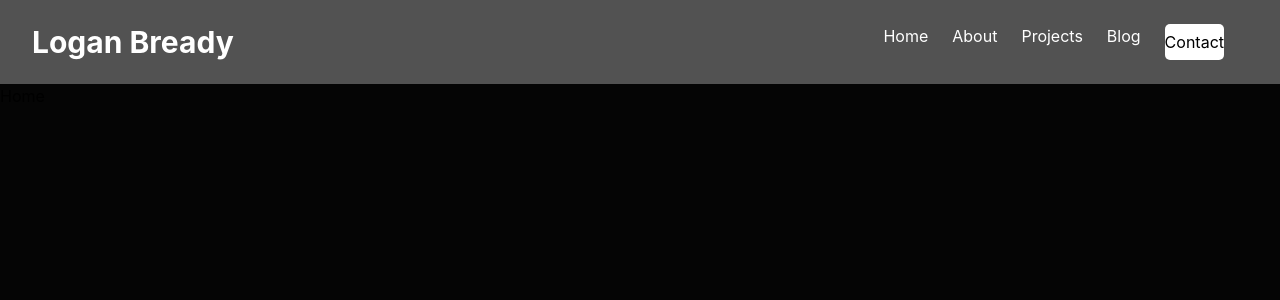
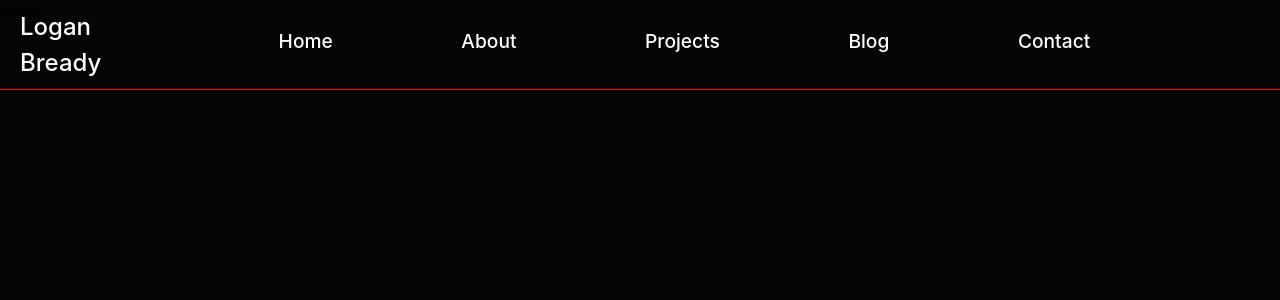
Before and after one commit to LoganBready/my-site, a Next.js app: page / in a window 1280 px wide. Shown: the top 300 px of the page. Built offline with nearby package versions, Linux system fonts and the light colour scheme.

Commit message:
some nav work

```diff
--- a/src/components/Navigation/Header.module.scss
+++ b/src/components/Navigation/Header.module.scss
@@ -1,9 +1,89 @@
-.ContactBtn {
-    background-color: #fff;
-    height: 100%;
-    display: flex;
-    justify-content: center;
-    align-items: center;
-    cursor: pointer;
-    border-radius: 5px;
+@media only screen and (min-width: 0em) {
+    .Header {
+        width: 100vw;
+        max-width: 100%;
+        height: 90px;
+        display: flex;
+        justify-content: space-between;
+        align-items: center;
+        position: fixed;
+        border-bottom: 1px solid red;
+        top: 0;
+        left: 0;
+        z-index: 100;
+    }
+
+    .Container {
+        padding: 0 20px;
+        width: 96%;
+        display: flex;
+        justify-content: space-between;
+        align-items: center;
+    }
+
+    .Heading {
+        display: none;
+    }
+
+    .Nav {
+        display: flex;
+        justify-content: space-between;
+        align-items: center;
+        width: 100%;
+        height: 100%;
+    }
+
+    .Ul {
+        display: flex;
+        align-items: center;
+        justify-content: space-evenly;
+        width: 100%;
+    }
+
+    .Atag {
+        text-decoration: none;
+        color: #fff;
+        font-size: 1.2rem;
+        font-weight: 500;
+        padding: 0 10px;
+        transition: all 0.3s ease-in-out;
+
+        &:hover {
+            color: #69696a;
+
+        }
+
+        @media(max-width: 440px) {
+            font-size: 1rem;
+        }
+
+    }
+
+    .ContactBtn {
+        &:hover {
+            .Bar {
+                width: 100%;
+            }
+        }
+    }
+
+    .Bar {
+        width: 0;
+        height: 2px;
+        background: #69696a;
+        transition: all 0.3s ease-in-out;
+        display: block;
+        margin-top: 5px;
+    }
 }
+
+@media only screen and (min-width: 48em){
+    .Heading {
+        display: block;
+        font-size: 1.5rem;
+        font-weight: 500;
+        color: #fff;
+    }
+}
+
+// #69696a
--- a/src/components/Navigation/Header.tsx
+++ b/src/components/Navigation/Header.tsx
@@ -3,35 +3,40 @@ import styles from './Header.module.scss';
 
 export const Header = () => {
   return (
-    <header className="shadow bg-neutral-600">
-      <div className="max-w-7xl mx-auto py-6 px-4 sm:px-6 lg:px-8 flex justify-between">
-        <h1 className="text-3xl font-bold text-white">Logan Bready</h1>
-        <nav className="flex justify-center items-center">
-          <ul className="flex flex-row h-full">
-            <li className="mr-6">
+    <header className={styles.Header}>
+      <div className={styles.Container}>
+        <h1 className={styles.Heading}>Logan Bready</h1>
+        <nav className={styles.Nav}>
+          <ul className={styles.Ul}>
+            <li className={styles.ContactBtn}>
               <Link href="/">
-                <a className="text-white hover:text-gray-900">Home</a>
+                <a className={styles.Atag}>Home</a>
               </Link>
+              <span className={styles.Bar}></span>
             </li>
-            <li className="mr-6">
+            <li className={styles.ContactBtn}>
               <Link href="/about">
-                <a className="text-white hover:text-gray-900">About</a>
+                <a className={styles.Atag}>About</a>
               </Link>
+              <span className={styles.Bar}></span>
             </li>
-            <li className="mr-6">
+            <li className={styles.ContactBtn}>
               <Link href="/blog">
-                <a className="text-white hover:text-gray-900">Projects</a>
+                <a className={styles.Atag}>Projects</a>
               </Link>
+              <span className={styles.Bar}></span>
             </li>
-            <li className="mr-6">
+            <li className={styles.ContactBtn}>
               <Link href="/blog">
-                <a className="text-white hover:text-gray-900">Blog</a>
+                <a className={styles.Atag}>Blog</a>
               </Link>
+              <span className={styles.Bar}></span>
             </li>
-            <li className={`${'mr-6'} ${styles.ContactBtn}`}>
+            <li className={styles.ContactBtn}>
               <Link href="/blog">
-                <a className="text-black hover:text-gray-900">Contact</a>
+                <a className={styles.Atag}>Contact</a>
               </Link>
+              <span className={styles.Bar}></span>
             </li>
           </ul>
         </nav>
--- a/src/styles/Home.module.css
+++ b/src/styles/Home.module.css
@@ -1,5 +1,4 @@
 .Home {
-  background-color: #050505;
   width: 100vw;
   max-width: 100%;
   height: 100vh;
--- a/src/styles/globals.css
+++ b/src/styles/globals.css
@@ -4,6 +4,7 @@
 
 html,
 body {
+  background-color: #050505;
   padding: 0;
   margin: 0;
   font-family: -apple-system, BlinkMacSystemFont, Segoe UI, Roboto, Oxygen,
```
